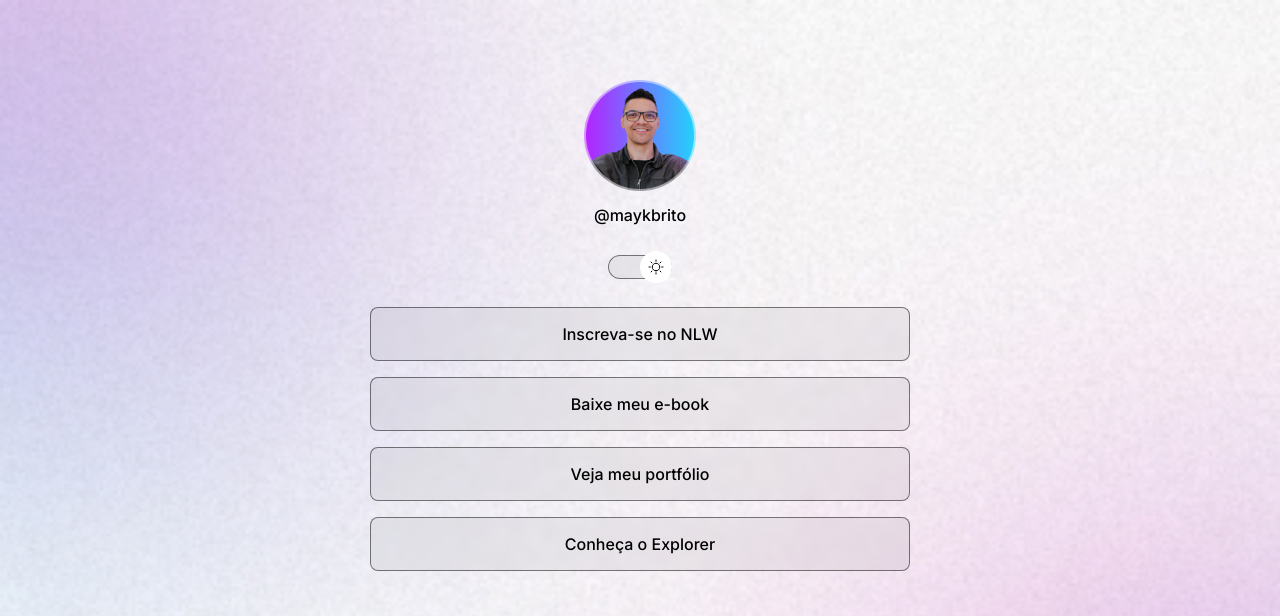
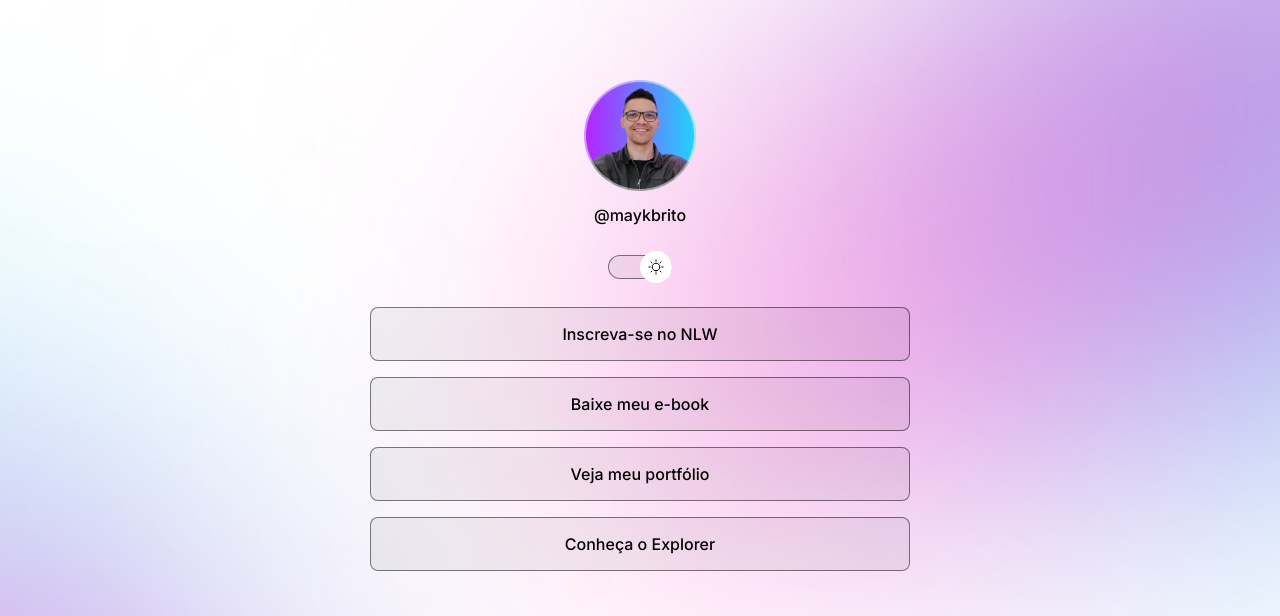
Before and after one commit to joaodiascosta/projeto-mayk-brito, a plain HTML site: page index.html in a window 1280 px wide. Shown: the top 616 px of the page. Drawn offline with nearby package versions, Linux system fonts and the light colour scheme.

Commit message:
feito o media quiries

```diff
--- a/style.css
+++ b/style.css
@@ -36,6 +36,7 @@ body * {
 #container {
   width: 100%;
   max-width: 588px;
+  height: 100vh;
   margin: 56px auto 0px;
   padding: 0 24px;
 }
@@ -155,3 +156,12 @@ footer {
   text-align: center;
   font-size: 14px;
 }
+
+@media screen and (min-width: 700px){
+  :root {
+    --bg-url: url(./assets/bg-desktop.jpg)
+  }
+  .light {
+    --bg-url: url(./assets/bg-desktop-light.jpg)
+  }
+}
```
